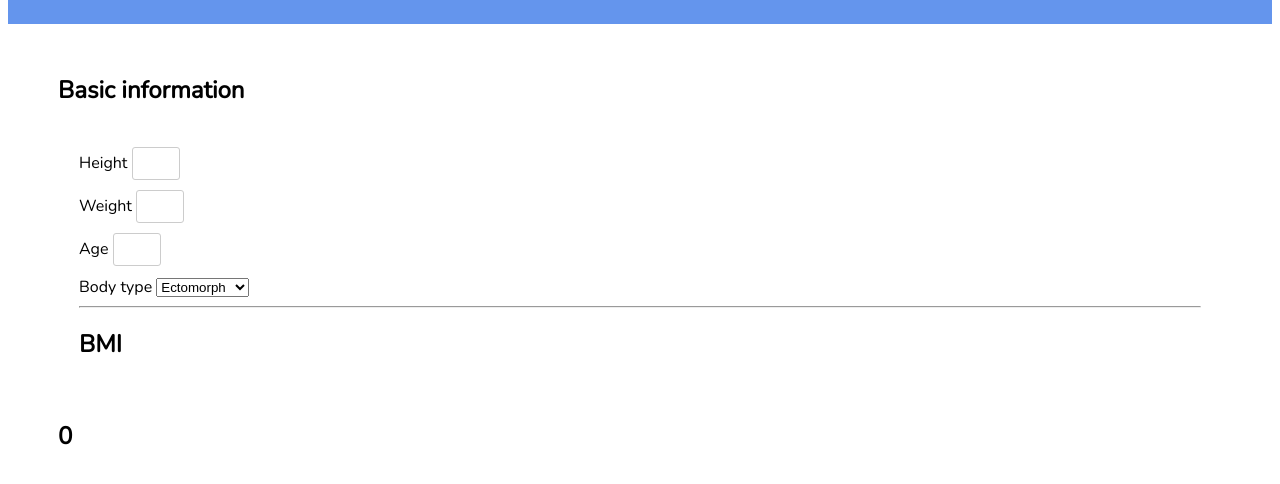
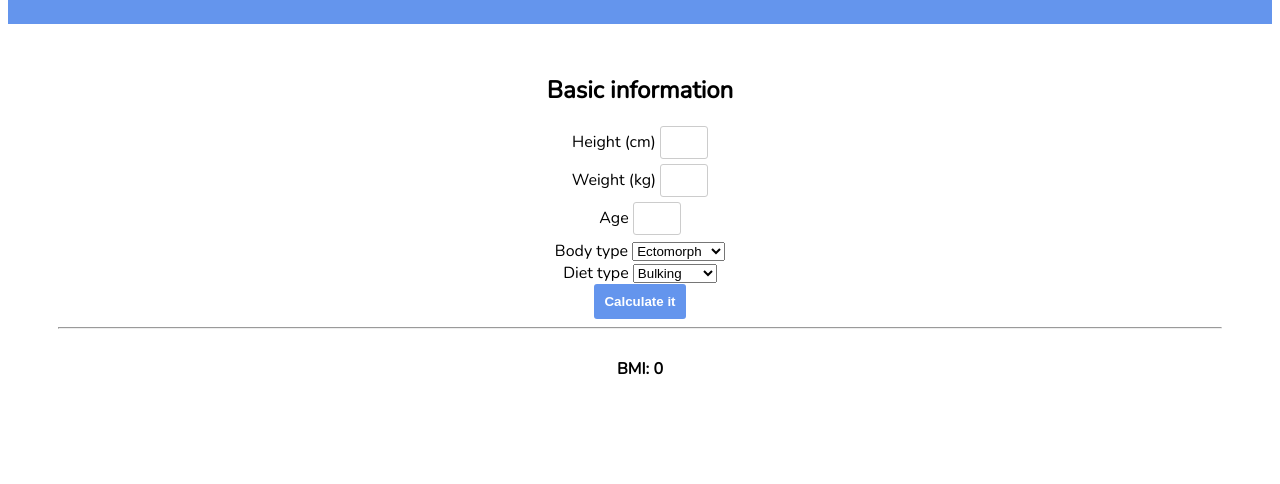
Before and after one commit to kreutzfeld/DietGoal, a plain HTML site: page index.html in a window 1280 px wide. Shown: the part 80-564 px from the top of the page. Drawn offline with nearby package versions, Linux system fonts and the light colour scheme.

Commit message:
Begginer structure

```diff
--- a/index.html
+++ b/index.html
@@ -1,6 +1,7 @@
 <!DOCTYPE html>
 
 <html lang="en" xmlns="http://www.w3.org/1999/xhtml">
+
 <head>
     <meta charset="utf-8" />
     <meta http-equiv="X-UA-Compatible" content="IE-edge" />
@@ -13,10 +14,9 @@
     <link rel="preconnect" href="https://fonts.googleapis.com">
     <link rel="preconnect" href="https://fonts.gstatic.com" crossorigin>
     <link href="https://fonts.googleapis.com/css2?family=Nunito:ital,wght@0,400;1,300&display=swap" rel="stylesheet">
+    <script src="script.js"></script>
+</head>
 
-    <script src="script.js"></script>
-
-</head>
 <body>
     <header>
         <h1>Diet Goal - Macros calculator</h1>
@@ -25,20 +25,19 @@
         <div class="title">
             <h2>Basic information</h2>
 
-            <div class="card">
-
             <div class="lineInput">
-                    <label for="height" class="form-label">Height</label>
+                <label for="height" class="form-label">Height (cm)</label>
                 <input type="text" class="form-control" id="height" maxlength="3" oninput="bmiCALC" />
             </div>
             <div class="lineInput">
-                    <label for="weight" class="form-label">Weight</label>
+                <label for="weight" class="form-label">Weight (kg)</label>
                 <input type="text" class="form-control" id="weight" maxlength="3" oninput="bmiCALC" />
             </div>
             <div class="lineInput">
                 <label for="age" class="form-label">Age</label>
                 <input type="text" class="form-control" id="age" maxlength="3" oninput="bmiCALC" />
             </div>
+            <div class="dropdown">
                 <form action="#">
                     <label for="bodytype">Body type</label>
                     <select name="body" id="bodytype">
@@ -46,16 +45,46 @@
                         <option value="meso">Mesomorph</option>
                         <option value="endo">Endomorph</option>
                     </select>
+                    <br>
+                    <label for="diettype">Diet type</label>
+                    <select name="diet" id="diettype">
+                        <option value="bulkingdiet">Bulking</option>
+                        <option value="cuttingdiet">Cutting</option>
+                        <option value="keepdiet">Maintence</option>
+                    </select>
                 </form>
+            </div>
+            <button onclick="bmiCALC(); bulkingCALC(); cuttingCALC(); selectdiet(); ">Calculate it</button>
+        </div>
         <hr>
-                <h2>BMI <span id="bmi"></span></h2>
+        <div class="report">
+            <div class="quickreport">
+                <h4>BMI: <span id="bmi">0</span></h4>
+            </div>
+            <div class="boxes">
+                <div class="box" id="boxbulking" style="display: none">
+                    <h2>Bulking division</h2>
+                    <h3>Kcal total: <span id="bulkingkcal">0</span></h3>
+                    <h4>Kcal Protein: <span id="bulkingkcalprot">0</span></h4>
+                    <h4>Kcal Carbs: <span id="bulkingkcalcarbs">0</span></h4>
+                    <h4>Kcal Fat: <span id="bulkingkcalfat">0</span></h4>
+                    <h4>Protein daily: <span id="bulkingprotdaily">0</span></h4>
+                    <h4>Carbs daily: <span id="bulkingcarbsdaily">0</span></h4>
+                    <h4>Fat daily: <span id="bulkingfatdaily">0</span></h4>
+                </div>
+                <div class="box" id="boxcutting" style="display: none">
+                    <h2>Cutting division</h2>
+                    <h3>Kcal total: <span id="cuttingkcal">0</span></h3>
+                    <h4>Kcal Protein: <span id="cuttingkcalprot">0</span></h4>
+                    <h4>Kcal Carbs: <span id="cuttingkcalcarbs">0</span></h4>
+                    <h4>Kcal Fat: <span id="cuttingkcalfat">0</span></h4>
+                    <h4>Protein daily: <span id="cuttingprotdaily">0</span></h4>
+                    <h4>Carbs daily: <span id="cuttingcarbsdaily">0</span></h4>
+                    <h4>Fat daily: <span id="cuttingfatdaily">0</span></h4>
                 </div>
             </div>
-
-        <div class="infos">
-            <h2>0</h2>
         </div>
-
     </main>
 </body>
+
 </html>
--- a/script.js
+++ b/script.js
@@ -1,17 +1,67 @@
-function bmiCALC(){
-
-    var BMIage = document.getElementById("age").value;
-    var BMIheight = document.getElementById("height").value;
-    var BMIweight = document.getElementById("weight").value;
-    var BMItotal = +BMIage + +BMIheight + +BMIweight;
-    document.getElementById("bmi").innerHTML = BMItotal;
+function bmiCALC() {
+    var bmiage = document.getElementById("age").value;
+    var bmiheight = document.getElementById("height").value;
+    var bmiweight = document.getElementById("weight").value;
+    var bmitotal = Math.round(+bmiweight / ((+bmiheight / 100) * (+bmiheight / 100)));
+    document.getElementById("bmi").innerText = bmitotal;
 }
 
-function myFunction() {
-    var price = document.getElementById("inputProductPrice").value;
-    var gst = document.getElementById("inputGST").value;
-    var delivery = document.getElementById("inputDelivery").value;
-    var total = +price + +gst + +delivery;
-    document.getElementById("totalPrice").innerHTML = total;
+function bulkingCALC() {
+
+    var bulkingweight = document.getElementById("weight").value;
+    var bulkingKcal = Math.round(+bulkingweight * 50);
+    var bulkingKcalProt = Math.round(+bulkingKcal * 0.30);
+    var bulkingKcalCarbs = Math.round(+bulkingKcal * 0.45);
+    var bulkingKcalFat = Math.round(+bulkingKcal * 0.25);
+    var bulkingProtein = Math.round(+bulkingKcalProt / 4);
+    var bulkingCarbs = Math.round(+bulkingKcalCarbs / 4);
+    var bulkingFat = Math.round(+bulkingKcalFat / 9);
+
+    document.getElementById("bulkingkcal").innerText = bulkingKcal;
+    document.getElementById("bulkingkcalprot").innerText = bulkingKcalProt;
+    document.getElementById("bulkingkcalcarbs").innerText = bulkingKcalCarbs;
+    document.getElementById("bulkingkcalfat").innerText = bulkingKcalFat;
+    document.getElementById("bulkingprotdaily").innerText = bulkingProtein;
+    document.getElementById("bulkingcarbsdaily").innerText = bulkingCarbs;
+    document.getElementById("bulkingfatdaily").innerText = bulkingFat;
+}
+
+function cuttingCALC() {
+
+    var cuttingweight = document.getElementById("weight").value;
+    var cuttingKcal = Math.round(+cuttingweight * 30);
+    var cuttingKcalProt = Math.round(+cuttingKcal * 0.30);
+    var cuttingKcalCarbs = Math.round(+cuttingKcal * 0.45);
+    var cuttingKcalFat = Math.round(+cuttingKcal * 0.25);
+    var cuttingProtein = Math.round(+cuttingKcalProt / 4);
+    var cuttingCarbs = Math.round(+cuttingKcalCarbs / 4);
+    var cuttingFat = Math.round(+cuttingKcalFat / 9);
+
+    document.getElementById("cuttingkcal").innerText = cuttingKcal;
+    document.getElementById("cuttingkcalprot").innerText = cuttingKcalProt;
+    document.getElementById("cuttingkcalcarbs").innerText = cuttingKcalCarbs;
+    document.getElementById("cuttingkcalfat").innerText = cuttingKcalFat;
+    document.getElementById("cuttingprotdaily").innerText = cuttingProtein;
+    document.getElementById("cuttingcarbsdaily").innerText = cuttingCarbs;
+    document.getElementById("cuttingfatdaily").innerText = cuttingFat;
+}
+
+function selectdiet() {
+    var dietselected = document.getElementById("diettype").value;
+    console.log(dietselected);
+    if (dietselected === "bulkingdiet") {
+        document.getElementById("boxcutting").style.display = "none";
+        document.getElementById("boxbulking").style.display = "block";
+    } else if (dietselected === "cuttingdiet") {
+        document.getElementById("boxbulking").style.display = "none";
+        document.getElementById("boxcutting").style.display = "block";
+    } else {
+        document.getElementById("boxcutting").style.display = "none";
+        document.getElementById("boxbulking").style.display = "none";
+
+    }
+}
+
+function foodSugestion(){
 
 }
--- a/style.css
+++ b/style.css
@@ -1,5 +1,10 @@
 body {
     font-family: 'Nunito', sans-serif;
+}
+
+.title {
+
+    text-align: center;
 }
 
 header {
@@ -22,7 +27,7 @@ main {
 }
 
 .lineInput {
-    margin-bottom: 10px;
+    margin-bottom: 5px;
 }
 
 input {
@@ -31,9 +36,9 @@ input {
     border-radius: 3px;
     outline: 0;
     width: 30px;
-
+    transition: all .5s ease;
+    position: relative;
 }
-
 
 button {
     border: 0;
@@ -46,9 +51,9 @@ button {
     transition: all ease 0.3s;
 }
 
-    button:hover {
-        background-color: dodgerblue;
-    }
+button:hover {
+    background-color: dodgerblue;
+}
 
 .content {
     margin-top: 15px;
@@ -63,3 +68,30 @@ table {
 .center {
     text-align: center;
 }
+
+.quickreport {
+    display: flex;
+    align-items: center;
+    justify-content: center;
+}
+
+.boxes {
+    display: flex;
+    align-items: center;
+    justify-content: space-evenly;
+}
+
+
+.report {
+    width: 100%;
+}
+
+.dropdown{
+    display: block;
+    text-align: center;
+}
+
+.form-control{
+    display: inline-block;
+
+}
```
Lines whose indentation alone changed are shown as unchanged.
